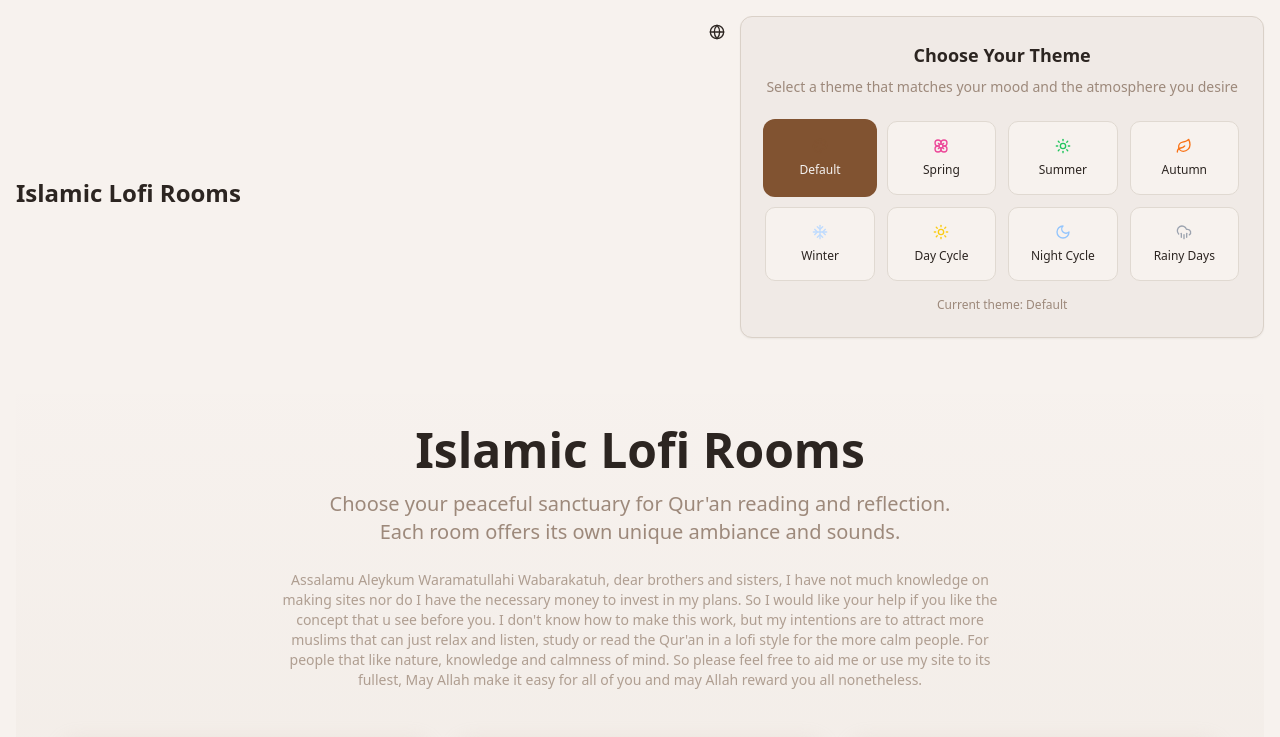
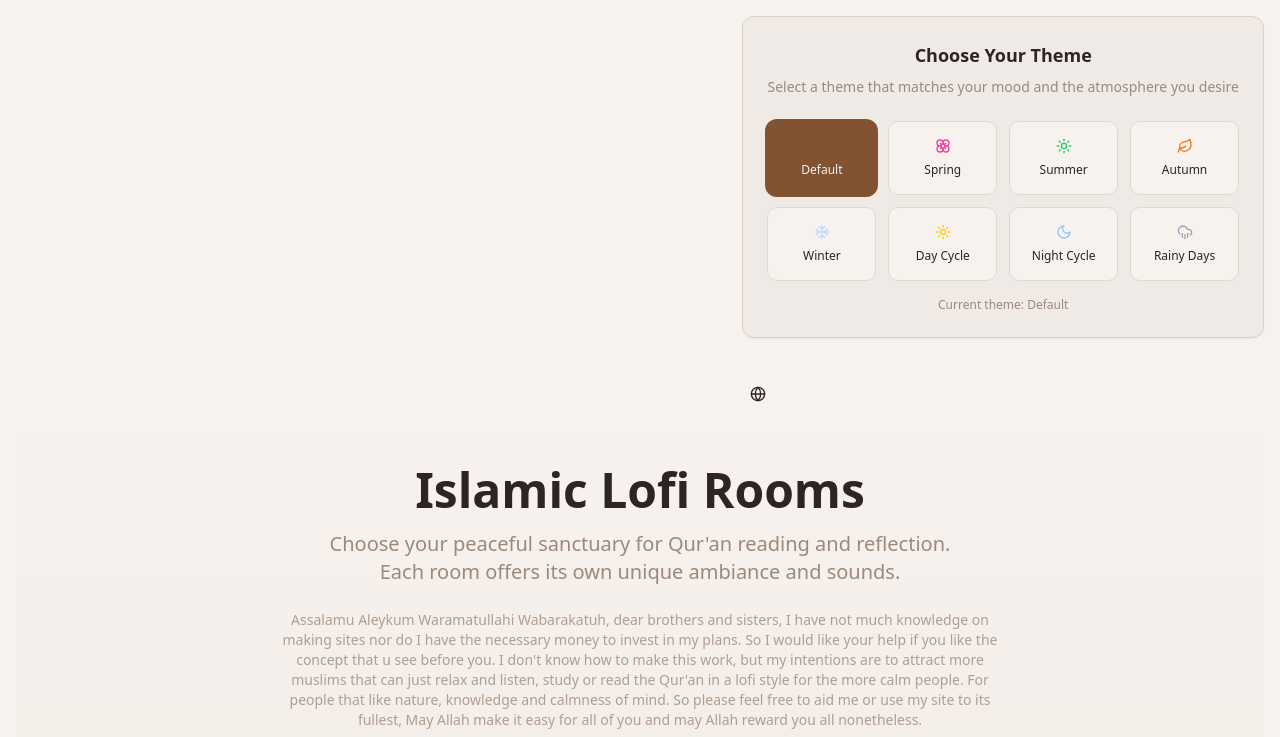
Before and after one commit to mansurgh/-fullstack-exp-lofi-life, a React (Vite) app: page / in a window 1280 px wide. Shown: the top 737 px of the page. Built offline with nearby package versions, Linux system fonts and the light colour scheme.

Commit message:
Remove "Islamic Lofi Room" text
Remove the "Islamic Lofi Room" text to make space for the theme selection tab. Move the language selection setting to be below the theme selection tab.

```diff
--- a/src/pages/Index.tsx
+++ b/src/pages/Index.tsx
@@ -30,11 +30,10 @@ const Index = () => {
   console.log('Rendering RoomSelector component');
   return (
     <div className="min-h-screen p-4 space-y-6">
-      <div className="flex flex-col sm:flex-row justify-between items-start sm:items-center gap-4 mb-4">
-        <h1 className="text-xl sm:text-2xl font-bold">{t('app.title')}</h1>
-        <div className="flex gap-2">
+      <div className="flex justify-end items-center mb-4">
+        <div className="flex flex-col gap-2">
+          <ThemeSelector />
           <LanguageSelector />
-          <ThemeSelector />
         </div>
       </div>
       <RoomSelector onSelectRoom={handleSelectRoom} />
```
